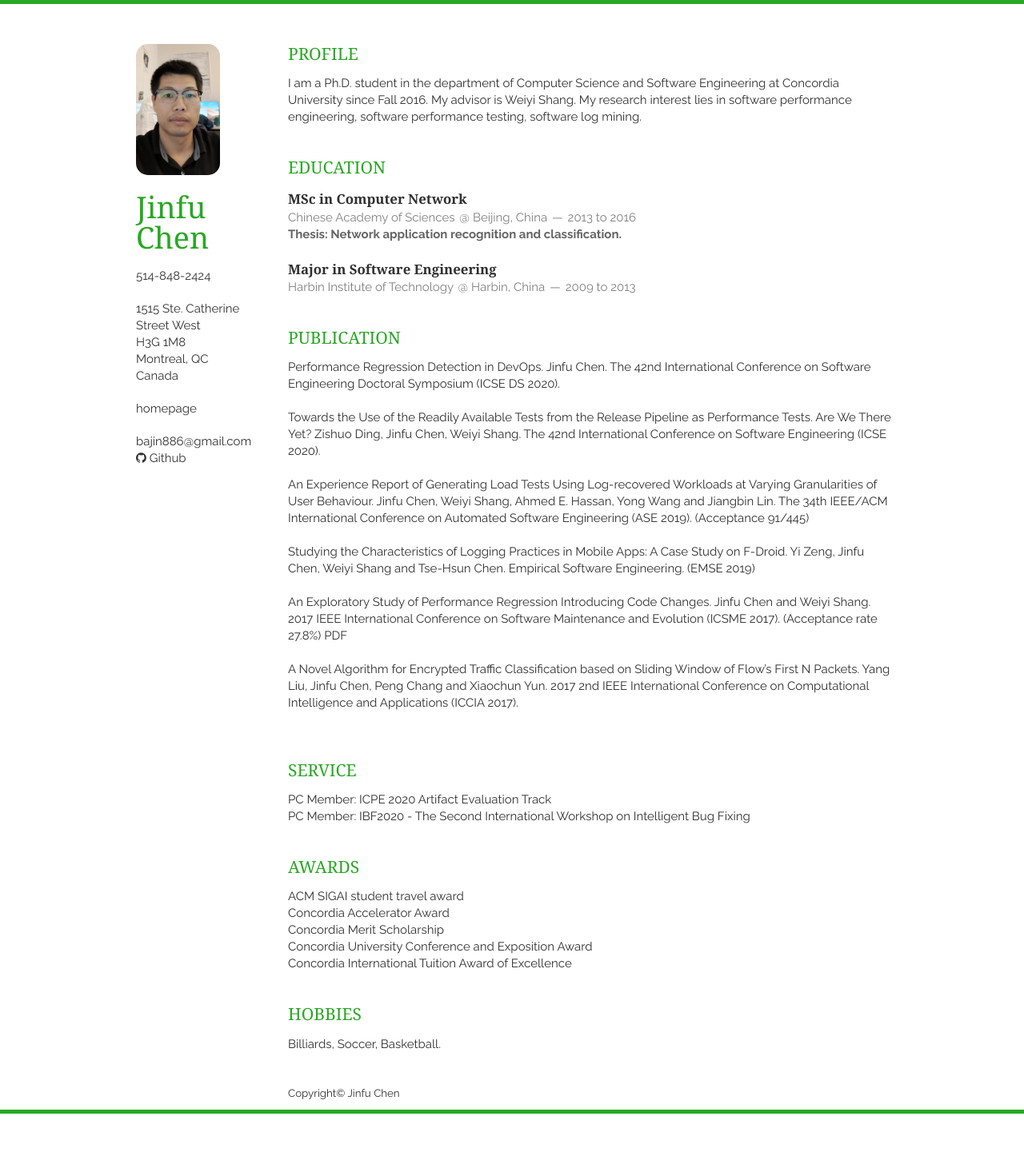
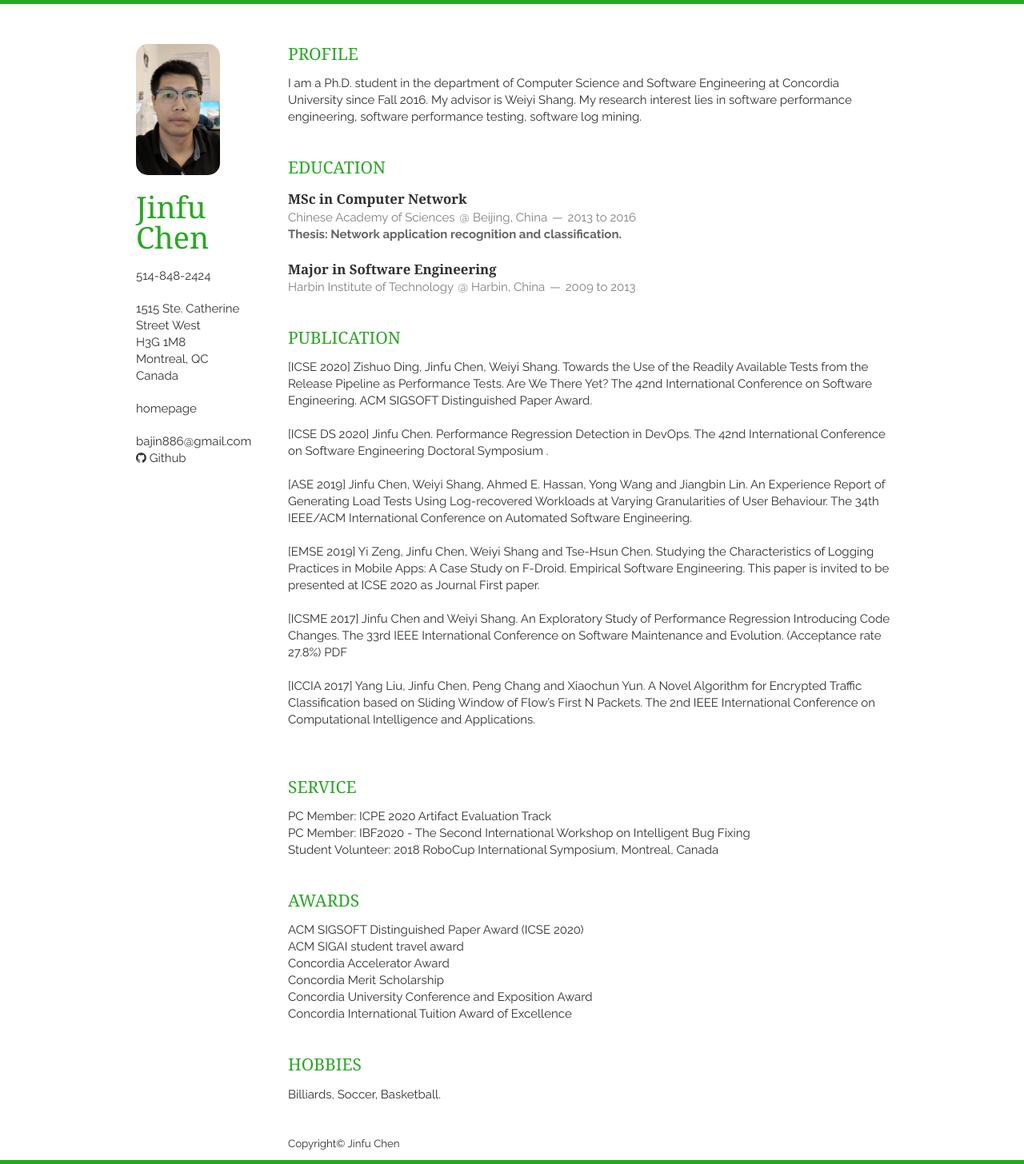
Before and after one commit to jinfuchen/jinfu, a Jekyll site: the page built from index.html, in a window 1280 px wide. Shown: the whole page at 80% size. Built offline with Jekyll 4.4.1, drawn with Linux system fonts in a browser that asks for light colours; nearby versions of some CDN libraries; the list of posts is cut into pages by our own code; before the commit the page ends 1393 px from its top, so only the background shows below that.

Commit message:
icse2020

```diff
--- a/_includes/award.html
+++ b/_includes/award.html
@@ -1,6 +1,7 @@
 <section class="thirteen columns">
     <h1>Awards</h1>
     <article>
+    	<p>  ACM SIGSOFT Distinguished Paper Award (ICSE 2020)</p>
         <p>  ACM SIGAI student travel award </p>
         <p>  Concordia Accelerator Award </p>
         <p>  Concordia Merit Scholarship </p>
--- a/_includes/publication.html
+++ b/_includes/publication.html
@@ -12,30 +12,26 @@
     -->
 
     <article>
-      <p>Performance Regression Detection in DevOps. Jinfu Chen. The 42nd International Conference on Software Engineering Doctoral Symposium (ICSE DS 2020).</p>
+
+      <p>[ICSE 2020] Zishuo Ding, <b>Jinfu Chen</b>, Weiyi Shang. Towards the Use of the Readily Available Tests from the Release Pipeline as Performance Tests. Are We There Yet? The 42nd International Conference on Software Engineering. <b>ACM SIGSOFT Distinguished Paper Award.</b> </p>
       <br>
 
-      <p>Towards the Use of the Readily Available Tests from the Release Pipeline as Performance Tests. Are We There Yet? Zishuo Ding, Jinfu Chen, Weiyi Shang. The 42nd International Conference on Software Engineering (ICSE 2020).</p>
+      <p>[ICSE DS 2020] <b>Jinfu Chen</b>. Performance Regression Detection in DevOps. The 42nd International Conference on Software Engineering Doctoral Symposium .</p>
       <br>
 
-      <p>An Experience Report of Generating Load Tests Using Log-recovered Workloads at Varying Granularities of User Behaviour. Jinfu Chen, Weiyi Shang, Ahmed E. Hassan, Yong Wang and Jiangbin Lin. The 34th IEEE/ACM International Conference on Automated Software Engineering (ASE 2019). (Acceptance 91/445)</p>
+      <p>[ASE 2019] <b>Jinfu Chen</b>, Weiyi Shang, Ahmed E. Hassan, Yong Wang and Jiangbin Lin. An Experience Report of Generating Load Tests Using Log-recovered Workloads at Varying Granularities of User Behaviour.  The 34th IEEE/ACM International Conference on Automated Software Engineering.</p>
       <br>
 
-      <p>Studying the Characteristics of Logging Practices in Mobile Apps: A Case Study on F-Droid. Yi Zeng, Jinfu Chen, Weiyi Shang and Tse-Hsun Chen. Empirical Software Engineering. (EMSE 2019) </p>
+      <p>[EMSE 2019] Yi Zeng, <b>Jinfu Chen</b>, Weiyi Shang and Tse-Hsun Chen. Studying the Characteristics of Logging Practices in Mobile Apps: A Case Study on F-Droid. Empirical Software Engineering. <b>This paper is invited to be presented at ICSE 2020 as Journal First paper.</b></p>
       <br>
 
-      <p>An Exploratory Study of Performance Regression Introducing Code Changes. Jinfu Chen and Weiyi Shang. 2017 IEEE International Conference on Software Maintenance and Evolution (ICSME 2017). (Acceptance rate 27.8%)
+      <p>[ICSME 2017] <b>Jinfu Chen</b> and Weiyi Shang. An Exploratory Study of Performance Regression Introducing Code Changes.  The 33rd IEEE International Conference on Software Maintenance and Evolution. (Acceptance rate 27.8%)
       <a href="/static/post/icsme.pdf" download="/static/post/icsme.pdf">PDF</a>
       </p>
       <br>
 
-      <p>A Novel Algorithm for Encrypted Traffic Classification based on Sliding Window of Flow’s First N Packets. Yang Liu, Jinfu Chen, Peng Chang and Xiaochun Yun. 2017 2nd IEEE International Conference on Computational Intelligence and Applications (ICCIA 2017).</p>
+      <p>[ICCIA 2017] Yang Liu, <b>Jinfu Chen</b>, Peng Chang and Xiaochun Yun. A Novel Algorithm for Encrypted Traffic Classification based on Sliding Window of Flow’s First N Packets.  The 2nd IEEE International Conference on Computational Intelligence and Applications.</p>
       <br>
-      <!--
-      <p>Research of Peer-to-peer Application Traffic Classification. Chen Jinfu, Zhao Hui, Chang Peng, Zhang Yongzheng. 2016 Computer Application and Software (Chinese Journal).</p>
 
-
-      <p>Load Balance of the Original Pages Storage in the Distributed Crawling System. <a href="http://homepage.hit.edu.cn/wzzhang">Zhang Weizhe</a>, Zhang Hongli, Chen Jinfu, Yu Chuanliang. 2012 International Information Institute (Tokyo).</p>
-      -->
     </article>
 </section>
--- a/_includes/service.html
+++ b/_includes/service.html
@@ -3,6 +3,7 @@
     <article>
         <p>  PC Member: ICPE 2020 Artifact Evaluation Track </p>
         <p>  PC Member: IBF2020 - The Second International Workshop on Intelligent Bug Fixing</p>
+        <p>  Student Volunteer: 2018 RoboCup International Symposium, Montreal, Canada </p>
     </article>
 
 </section>
```
Also changed, not shown: 1 other file.
